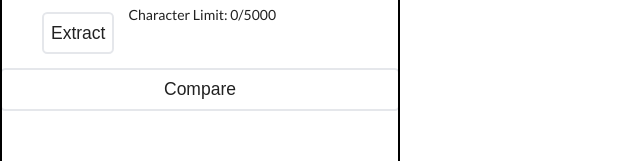
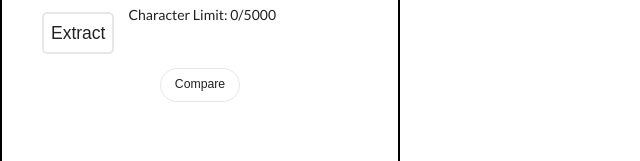
Before and after one commit to Caposto/reverse-ats, a React (Create React App) app in the folder frontend/: page / in a window 1280 px wide. Shown: the part 520-681 px from the top of the page, without its empty margins (0-640 px from the left). Built offline with nearby package versions, Linux system fonts and the light colour scheme.

Commit message:
rounded compare button

```diff
--- a/frontend/src/App.jsx
+++ b/frontend/src/App.jsx
@@ -83,13 +83,15 @@ function App() {
               <h1 className="text-xl pl-4">Resume</h1>
               <DynamicForm className="grow" descriptionType="resume" />
             </div>
+            <div className="text-center">
               <button
                 type="submit"
                 onClick={compareKeywords}
-              className="text-xl p-2 rounded-md border border-2"
+                className="text-sm px-4 py-2 border rounded-full"
               >
                 Compare
               </button>
+            </div>
           </div>
           <div
             className="flex flex-col flex-grow"
```
Lines whose indentation alone changed are shown as unchanged.
